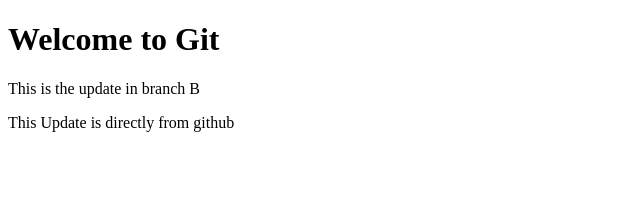
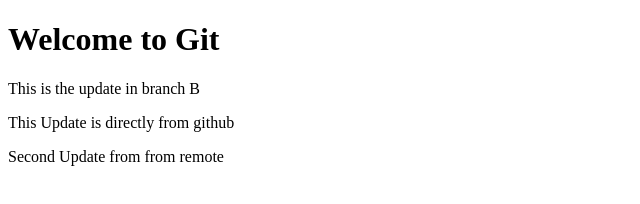
Before and after one commit to Hossainm2424/Git-Demo_Project, a plain HTML site: page Index.html in a window 1280 px wide. Shown: the whole page, without its empty margins (0-640 px from the left). Drawn offline with Linux system fonts and the light colour scheme.

Commit message:
Update Index.html

```diff
--- a/Index.html
+++ b/Index.html
@@ -9,5 +9,6 @@
     <h1>Welcome to Git</h1>
     <P>This is the update in branch B</P>
     <p> This Update is directly from github</p>
+    <p>Second Update from from remote</p>
 </body>
 </html>
```
